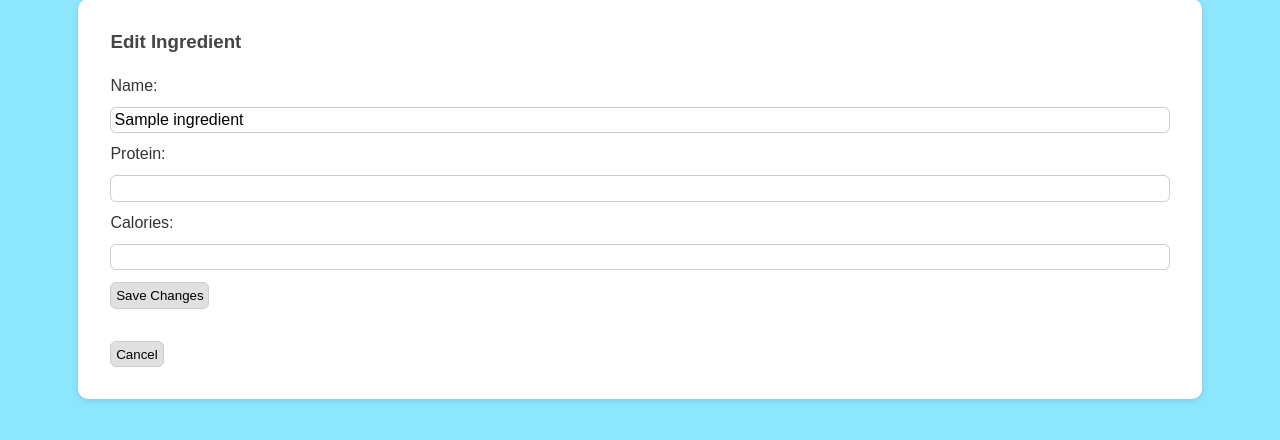
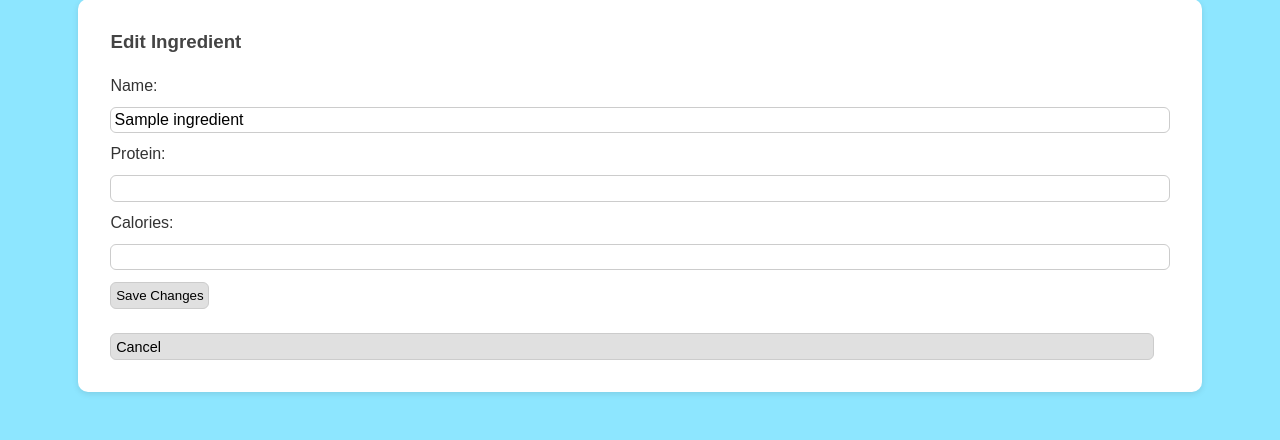
Before and after one commit to aapokoiv/nutrition-tracker, a Flask app: template templates/edit_ingredient.html in a window 1280 px wide. Shown: the part 17-457 px from the top of the page. Run offline with Flask 3, Linux system fonts and the light colour scheme; the template is opened without the code that fills it: most values are stand-ins (such as "Sample title", 1, 10 or a date in 2020).

```diff
--- a/templates/edit_food.html
+++ b/templates/edit_food.html
@@ -38,10 +38,9 @@
                 {% endfor %}
             </div>
         </div>
-
         <button type="submit" class="mt-2">Update Food</button>
     </form>
-
+    <a href="{{ url_for('foods.all_foods') }}" class="btn-link">Cancel</a>
     </div>
 </body>
 </html>
--- a/templates/edit_ingredient.html
+++ b/templates/edit_ingredient.html
@@ -25,10 +25,7 @@
         <button type="submit">Save Changes</button>
     </form>
 
-    <form action="{{ url_for('foods.all_foods') }}" method="get" class="mt-1">
-      <input type="hidden" name="csrf_token" value="{{ session.csrf_token }}">
-      <button type="submit">Cancel</button>
-    </form>
+    <a href="{{ url_for('foods.all_foods') }}" class="btn-link">Cancel</a>
 
     </div>
 </body>
--- a/templates/index.html
+++ b/templates/index.html
@@ -59,7 +59,8 @@
                 <ul>
                     {% for food in foods %}
                         <li>
-              <strong>{{ food.food_name }}</strong> — {{ food.eaten_calories }} kcal, {{ food.eaten_protein }} g protein
+                            <strong>{{ food.food_name }}</strong>
+                             — {{ food.eaten_calories | round(2)  }} kcal, {{ food.eaten_protein | round(2)  }} g protein
                             <small>at {{ food.eaten_time }}</small>
                             <form action="{{ url_for('foods.uneat_food', eaten_id=food.eaten_id) }}" method="post">
                                 <input type="hidden" name="csrf_token" value="{{ session.csrf_token }}">
```
Also changed, not shown: templates/foods.html (indentation only), templates/login.html (indentation only), templates/profile.html (indentation only), templates/register.html (indentation only), templates/search.html (indentation only). Lines whose indentation alone changed are shown as unchanged.
